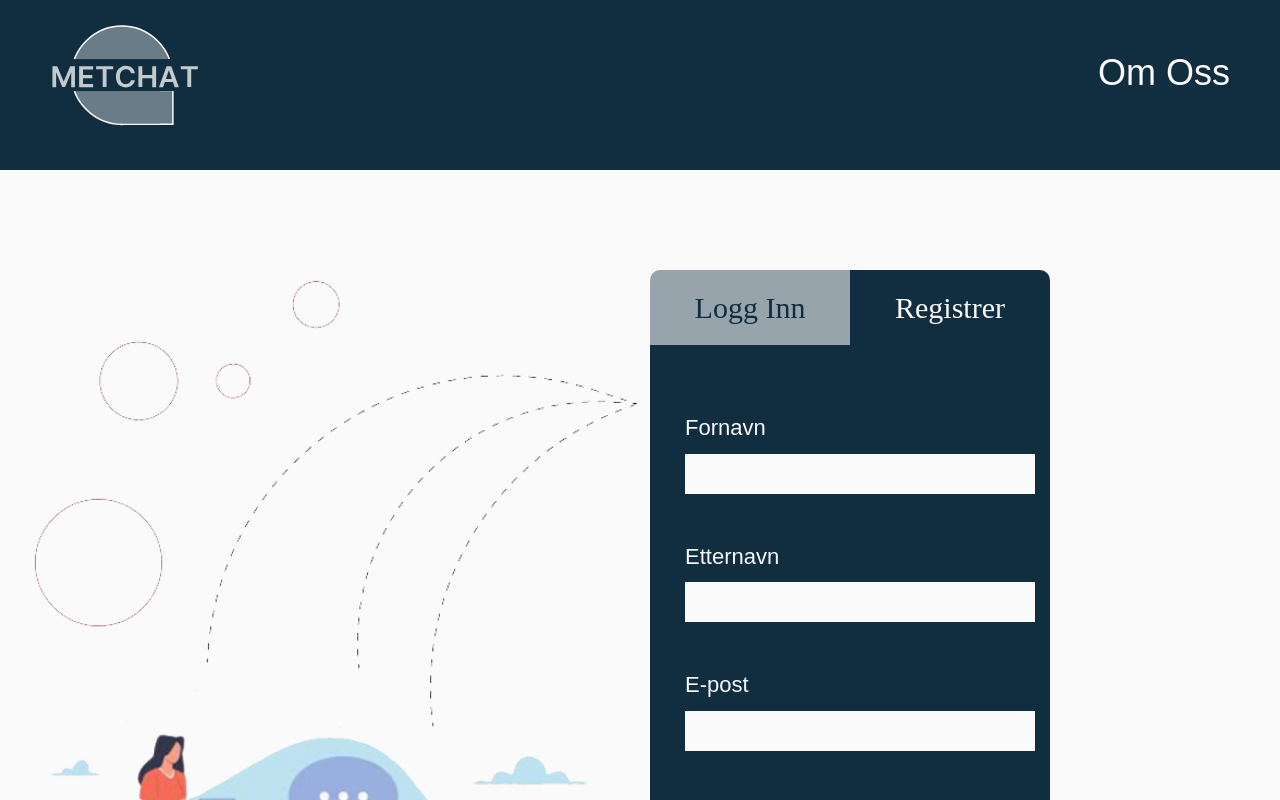
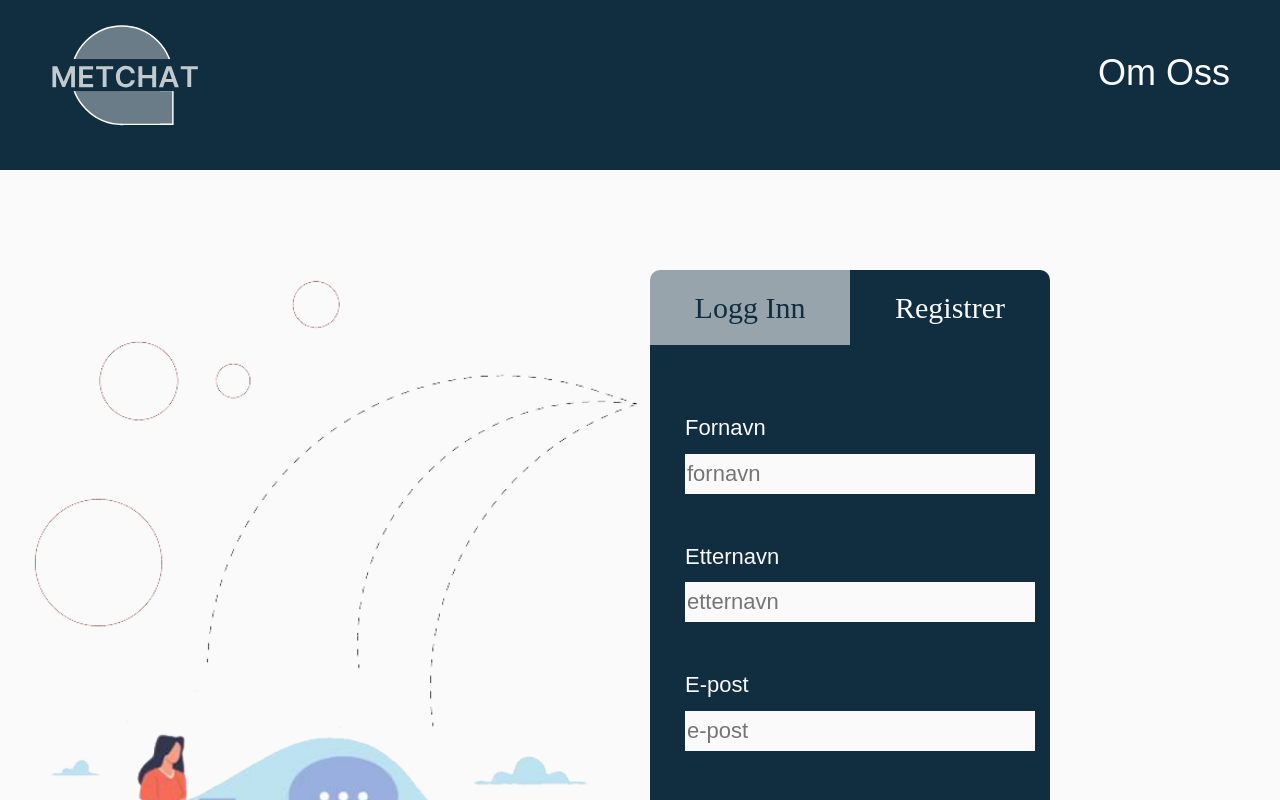
Before and after one commit to nargesirezaei/bachelor-metchat, a React (Create React App) app in the folder client/: page / in a window 1280 px wide. Both pictures are taken after a click on the button "Registrer". Shown: the top 800 px of the page. Built offline with nearby package versions, Linux system fonts and the light colour scheme; a web font is replaced by a local one.

Commit message:
Fix the Reg validation - Email - Firstname - Lastname

```diff
--- a/client/src/components/Register.jsx
+++ b/client/src/components/Register.jsx
@@ -36,10 +36,15 @@ export const Register = ({ registerFormRef, setModel, model }) => {
           confirmPassword: "",
         }}
         validationSchema={yup.object({
-          firstName: yup.string().required("Required"),
-          lastName: yup.string().required("Required "),
-          email: yup.string().required(" Required"),
-
+          firstName: yup
+            .string()
+            .min(4, "Fornavn må være minst 4 tenger")
+            .required("Required"),
+          lastName: yup
+            .string()
+            .min(4, "Etternavn må være minst 4 tenger")
+            .required("Required "),
+          email: yup.string().email("Email is invalid").required(" Required"),
           password: yup
             .string()
             .required("Required")
@@ -63,7 +68,12 @@ export const Register = ({ registerFormRef, setModel, model }) => {
               <label>Fornavn</label>
               <Field name="firstName">
                 {({ field }) => (
-                  <input type="text" id="first_name" {...field} />
+                  <input
+                    type="text"
+                    id="first_name"
+                    placeholder="fornavn"
+                    {...field}
+                  />
                 )}
               </Field>
               {errors.firstName && touched.firstName ? (
@@ -73,7 +83,14 @@ export const Register = ({ registerFormRef, setModel, model }) => {
             <div className="form-row">
               <label>Etternavn</label>
               <Field name="lastName">
-                {({ field }) => <input type="text" id="last_name" {...field} />}
+                {({ field }) => (
+                  <input
+                    type="text"
+                    id="last_name"
+                    placeholder="etternavn"
+                    {...field}
+                  />
+                )}
               </Field>
               {errors.lastName && touched.lastName ? (
                 <div className="text-warning">{errors.lastName}</div>
@@ -82,7 +99,14 @@ export const Register = ({ registerFormRef, setModel, model }) => {
             <div className="form-row">
               <label>E-post</label>
               <Field name="email">
-                {({ field }) => <input type="text" id="email_reg" {...field} />}
+                {({ field }) => (
+                  <input
+                    type="email"
+                    id="email_reg"
+                    placeholder="e-post"
+                    {...field}
+                  />
+                )}
               </Field>
               {errors.email && touched.email ? (
                 <div className="text-warning">{errors.email}</div>
@@ -92,7 +116,12 @@ export const Register = ({ registerFormRef, setModel, model }) => {
               <label>Passord</label>
               <Field name="password">
                 {({ field }) => (
-                  <input type="password" id="password_reg" {...field} />
+                  <input
+                    type="password"
+                    id="password_reg"
+                    placeholder="passord"
+                    {...field}
+                  />
                 )}
               </Field>
               {errors.password && touched.password ? (
@@ -103,7 +132,12 @@ export const Register = ({ registerFormRef, setModel, model }) => {
               <label>Gjenta Passord</label>
               <Field name="confirmPassword">
                 {({ field }) => (
-                  <input type="password" id="password_reg" {...field} />
+                  <input
+                    type="password"
+                    id="password_reg"
+                    placeholder="gjenta passord"
+                    {...field}
+                  />
                 )}
               </Field>
               {errors.confirmPassword && touched.confirmPassword ? (
@@ -113,7 +147,7 @@ export const Register = ({ registerFormRef, setModel, model }) => {
 
             <Flex content="center" className="mt-5">
               <button type="submit" className="btn">
-                Register
+                Registrer
               </button>
             </Flex>
           </Form>
@@ -139,35 +173,13 @@ const Toc = ({ show, onHide, onSubmitHandler }) => {
           </Flex>
         </div>
         <div className="scroll-div-object text-muted">
+          <p></p>
           <p>
-            Lorem ipsum, dolor sit amet consectetur adipisicing elit.
-            Repellendus expedita iusto, eaque, aut maiores quas at unde delectus
-            eius voluptatum, corrupti ex vitae commodi dolorem in quaerat cumque
-            labore repellat!
-          </p>
-          <p>
-            Lorem ipsum, dolor sit amet consectetur adipisicing elit.
-            Repellendus expedita iusto, eaque, aut maiores quas at unde delectus
-            eius voluptatum, corrupti ex vitae commodi dolorem in quaerat cumque
-            labore repellat!
-          </p>
-          <p>
-            Lorem ipsum, dolor sit amet consectetur adipisicing elit.
-            Repellendus expedita iusto, eaque, aut maiores quas at unde delectus
-            eius voluptatum, corrupti ex vitae commodi dolorem in quaerat cumque
-            labore repellat!
-          </p>
-          <p>
-            Lorem ipsum, dolor sit amet consectetur adipisicing elit.
-            Repellendus expedita iusto, eaque, aut maiores quas at unde delectus
-            eius voluptatum, corrupti ex vitae commodi dolorem in quaerat cumque
-            labore repellat!
-          </p>
-          <p>
-            Lorem ipsum, dolor sit amet consectetur adipisicing elit.
-            Repellendus expedita iusto, eaque, aut maiores quas at unde delectus
-            eius voluptatum, corrupti ex vitae commodi dolorem in quaerat cumque
-            labore repellat!
+            Denne chat-tjenetsen har som formål å samle inn samtaledata til bruk
+            i forskning. Ved å akseptere velger du å la OsloMet lagre og bruke
+            dataene du registerer til forskning. Dataene dine vil forbli hos
+            OsloMet og ikke deles med andre eller brukes til
+            markedsføringsformål.
           </p>
         </div>
         <div className="btns">
```
